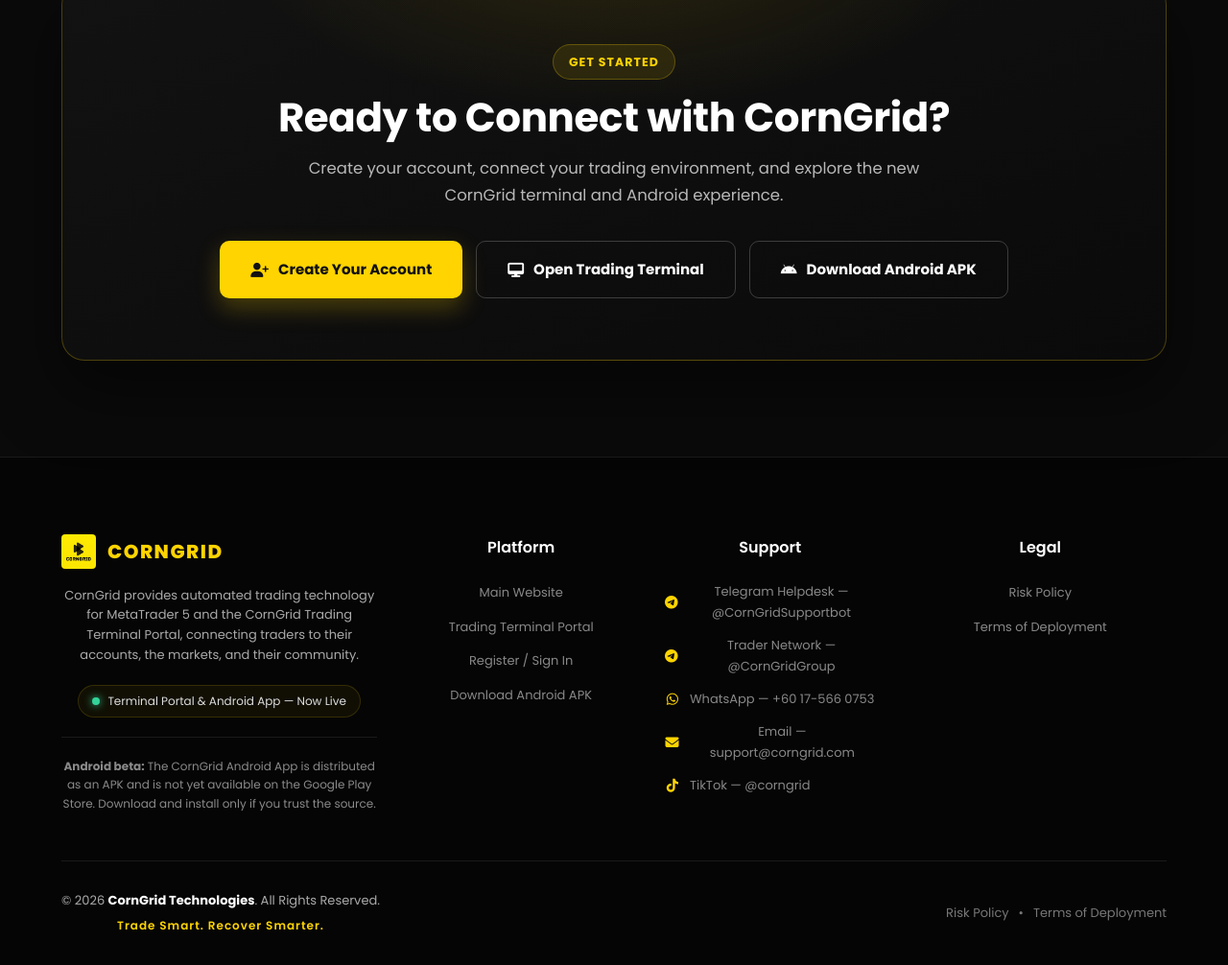
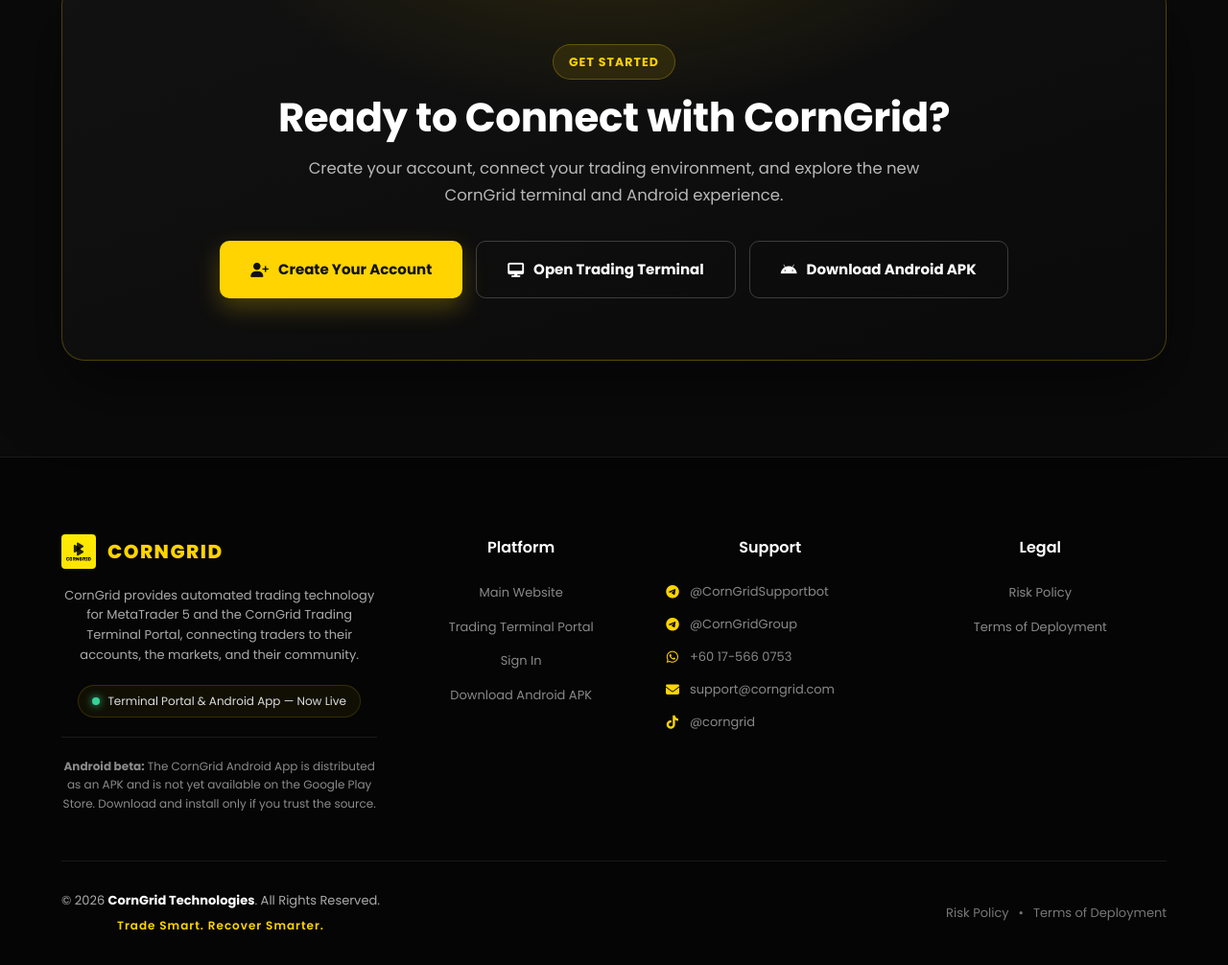
Before and after one commit to akramjamil45-netizen/Corngrid, a plain HTML site: page promote/terminal-app/index.html in a window 1280 px wide. Shown: the part 7611-8617 px from the top of the page at 96% size. Drawn offline with Linux system fonts and the light colour scheme.

Commit message:
error server 2

```diff
--- a/promote/terminal-app/i18n.js
+++ b/promote/terminal-app/i18n.js
@@ -139,14 +139,14 @@
             promo_footer_platform: "Platform",
             promo_footer_main: "Main Website",
             promo_footer_terminal: "Trading Terminal Portal",
-            promo_footer_register: "Register / Sign In",
+            promo_footer_register: "Sign In",
             promo_footer_apk: "Download Android APK",
             promo_footer_support: "Support",
-            promo_footer_tg_helpdesk: "Telegram Helpdesk &mdash; @CornGridSupportbot",
-            promo_footer_trader_net: "Trader Network &mdash; @CornGridGroup",
-            promo_footer_whatsapp: "WhatsApp &mdash; +60 17-566 0753",
-            promo_footer_email: "Email &mdash; support@corngrid.com",
-            promo_footer_tiktok: "TikTok &mdash; @corngrid",
+            promo_footer_tg_helpdesk: "@CornGridSupportbot",
+            promo_footer_trader_net: "@CornGridGroup",
+            promo_footer_whatsapp: "+60 17-566 0753",
+            promo_footer_email: "support@corngrid.com",
+            promo_footer_tiktok: "@corngrid",
             promo_footer_legal: "Legal",
             promo_footer_risk: "Risk Policy",
             promo_footer_terms: "Terms of Deployment",
@@ -310,21 +310,21 @@
             promo_footer_beta_label: "Android beta:",
             promo_footer_beta: "Aplikasi Android CornGrid diedarkan sebagai APK dan belum lagi tersedia di Google Play Store. Muat turun dan pasang hanya jika anda mempercayai sumber ini.",
             promo_footer_platform: "Platform",
-            promo_footer_main: "Laman Utama",
-            promo_footer_terminal: "Portal Terminal Trading",
-            promo_footer_register: "Daftar / Log Masuk",
-            promo_footer_apk: "Muat Turun APK Android",
-            promo_footer_support: "Sokongan",
-            promo_footer_tg_helpdesk: "Telegram Helpdesk &mdash; @CornGridSupportbot",
-            promo_footer_trader_net: "Komuniti Trader &mdash; @CornGridGroup",
-            promo_footer_whatsapp: "WhatsApp &mdash; +60 17-566 0753",
-            promo_footer_email: "E-mel &mdash; support@corngrid.com",
+            promo_footer_main: "Main Website",
+            promo_footer_terminal: "Terminal Portal",
+            promo_footer_register: "Sign in",
+            promo_footer_apk: "Download APK",
+            promo_footer_support: "Support",
+            promo_footer_tg_helpdesk: "@CornGridSupportbot",
+            promo_footer_trader_net: "@CornGridGroup",
+            promo_footer_whatsapp: "+60 17-566 0753",
+            promo_footer_email: "support@corngrid.com",
             promo_footer_tiktok: "TikTok &mdash; @corngrid",
-            promo_footer_legal: "Undang-undang",
-            promo_footer_risk: "Dasar Risiko",
-            promo_footer_terms: "Terma Penggunaan",
+            promo_footer_legal: "Legal",
+            promo_footer_risk: "Risk Policy",
+            promo_footer_terms: "Terms of Deployment",
             promo_footer_copyright: "&copy; 2026 <strong>CornGrid Technologies</strong>. Semua Hak Terpelihara.",
-            promo_footer_motto: "Trade Pintar. Pulih Lebih Cerdas.",
+            promo_footer_motto: "Trade Smart. Recover Smarter.",
 
             /* --- Floating support widget --- */
             promo_support_title: "Meja Sokongan CornGrid",
--- a/promote/terminal-app/index.html
+++ b/promote/terminal-app/index.html
@@ -330,11 +330,11 @@
             <div class="footer-col">
                 <h4 class="footer-title" data-i18n="promo_footer_support">Support</h4>
                 <ul class="footer-contact">
-                    <li><i class="fab fa-telegram-plane"></i><a href="https://t.me/CorngridSupportbot" target="_blank" rel="noopener" data-i18n="promo_footer_tg_helpdesk">Telegram Helpdesk — @CornGridSupportbot</a></li>
-                    <li><i class="fab fa-telegram-plane"></i><a href="https://t.me/CornGridGroup" target="_blank" rel="noopener" data-i18n="promo_footer_trader_net">Trader Network — @CornGridGroup</a></li>
-                    <li><i class="fab fa-whatsapp"></i><a href="https://wa.me/60175660753" target="_blank" rel="noopener" data-i18n="promo_footer_whatsapp">WhatsApp — +60 17-566 0753</a></li>
-                    <li><i class="fas fa-envelope"></i><a href="mailto:support@corngrid.com" data-i18n="promo_footer_email">Email — support@corngrid.com</a></li>
-                    <li><i class="fab fa-tiktok"></i><a href="https://tiktok.com/@corngrid" target="_blank" rel="noopener" data-i18n="promo_footer_tiktok">TikTok — @corngrid</a></li>
+                    <li><i class="fab fa-telegram-plane"></i><a href="https://t.me/CorngridSupportbot" target="_blank" rel="noopener" data-i18n="promo_footer_tg_helpdesk">@CornGridSupportbot</a></li>
+                    <li><i class="fab fa-telegram-plane"></i><a href="https://t.me/CornGridGroup" target="_blank" rel="noopener" data-i18n="promo_footer_trader_net">@CornGridGroup</a></li>
+                    <li><i class="fab fa-whatsapp"></i><a href="https://wa.me/60175660753" target="_blank" rel="noopener" data-i18n="promo_footer_whatsapp">+60 17-566 0753</a></li>
+                    <li><i class="fas fa-envelope"></i><a href="mailto:support@corngrid.com" data-i18n="promo_footer_email">support@corngrid.com</a></li>
+                    <li><i class="fab fa-tiktok"></i><a href="https://tiktok.com/@corngrid" target="_blank" rel="noopener" data-i18n="promo_footer_tiktok">@corngrid</a></li>
                 </ul>
             </div>
             <div class="footer-col">
```
Also changed, not shown: README.md.
